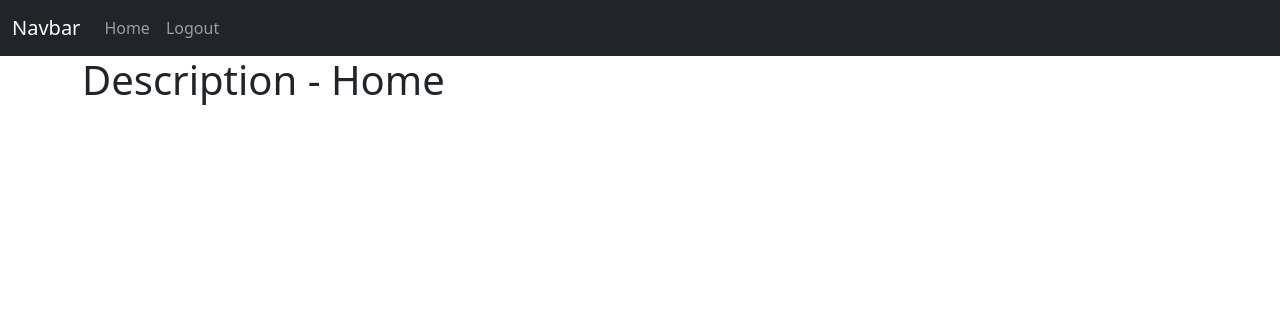
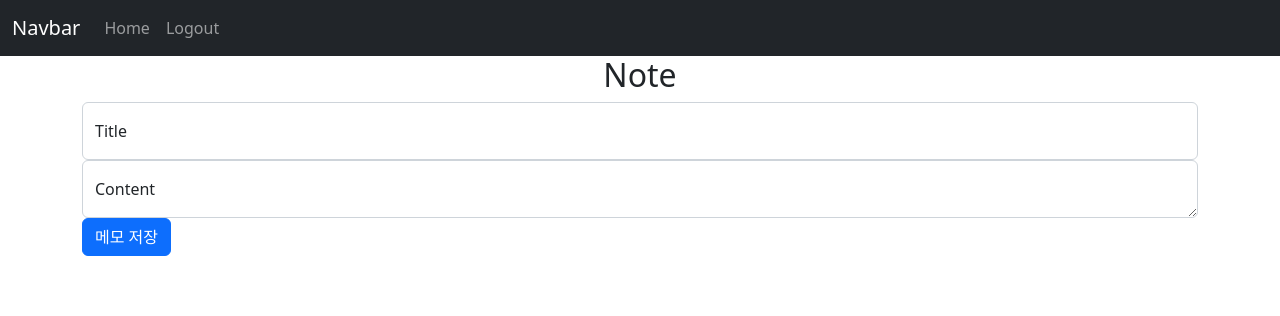
Before and after one commit to juncheolishere/220913-flask-tutorial-note-app, a Flask app: page / in a window 1280 px wide. Shown: the top 316 px of the page. Run offline with Flask 2, Linux system fonts and the light colour scheme; the visitor is signed in with stand-in values (Sample User, id 1); data comes from the database, SQL or seed files in the repository; data that the repository does not hold is empty.

Commit message:
~17 메모 생성 기능

```diff
--- a/diary/templates/base.html
+++ b/diary/templates/base.html
@@ -62,7 +62,7 @@
     <!-- ./message flashing -->
     <!-- content -->
     <div class="container">
-        {% block desctiption %}
+        {% block content %}
 
         {% endblock %}
     </div>
--- a/diary/templates/home.html
+++ b/diary/templates/home.html
@@ -3,6 +3,32 @@
 Title - Home
 {% endblock %}
 
-{% block desctiption %}
-<h1>Description - Home</h1>
+{% block content %}
+<!-- 메모 생성 영역 -->
+<form action="" method="post">
+    <h2 align="center">Note</h2>
+    <div class="form-floating">
+        <input name="note-title" type="text" class="form-control" id="note-title" placeholder="name@example.com">
+        <label for="note-title">Title</label>
+    </div>
+    <div class="form-floating">
+        <textarea name="note-content" class="form-control" placeholder="Leave a content here" id="note-content"></textarea>
+        <label for="note-content">Content</label>
+    </div>
+    <button type="submit" class="btn btn-primary">메모 저장</button>
+</form>
+<!-- ./메모 생성 영역 -->
+<!-- 메모 조회 영역 -->
+<div class="list-group">
+    {% for note in current_user.notes %}
+    <a href="#" class="list-group-item list-group-item-action">
+        <div class="d-flex w-100 justify-content-between">
+          <h5 class="mb-2">{{note.title}}</h5>
+          <small class="text-muted">{{note.datetime}}</small>
+        </div>
+        <p class="mb-1">{{note.content}}</p>
+    </a>
+    {% endfor %}
+</div>
+<!-- ./메모 조회 영역 -->
 {% endblock %}
--- a/diary/templates/sign_in.html
+++ b/diary/templates/sign_in.html
@@ -3,7 +3,7 @@
 Title - Sign In
 {% endblock %}
 
-{% block desctiption %}
+{% block content %}
 <!-- sing-in input form -->
 <!-- method 설정이 안되어있으면 디폴트 값은 GET -->
 <form method="post">
--- a/diary/templates/sign_up.html
+++ b/diary/templates/sign_up.html
@@ -3,7 +3,7 @@
 Title - Sing Up
 {% endblock %}
 
-{% block desctiption %}
+{% block content %}
 <!-- sing-up input form -->
 <form method="post">
     <h2 align="center">Sign Up</h2>
--- a/diary/views.py
+++ b/diary/views.py
@@ -1,10 +1,33 @@
-from flask import Blueprint, render_template
+from flask import Blueprint, render_template, request, flash, url_for, redirect
 from flask_login import login_required, current_user
-
+from . import db
+from .models import Note
 # Create Blueprint
 views = Blueprint('views', __name__)
 
 #route
-@views.route('/')
+@views.route('/', methods=['GET','POST'])
+@login_required
 def home():
+    # POST : 메모 생성
+    if request.method == "POST":
+        title = request.form.get('note-title')
+        content = request.form.get('note-content')
+
+        #  유효성 검사
+        if len(title) < 1 or len(content) < 1:
+            flash("제목 또는 내용이 없습니다.", category="error")
+        elif len(title) > 50 :
+            flash("제목이 너무 깁니다. 50자 이내", category="error")
+        elif len(content) > 2000 :
+            flash("제목이 너무 깁니다. 2000자 이내", category="error")
+        else:
+            # note 인스턴스 생성 -> DB에 저장
+            new_note = Note(title=title, content=content, user_id=current_user.id)
+            db.session.add(new_note)
+            db.session.commit()
+
+            flash("메모 생성 완료", category="success")
+            return redirect(url_for('views.home')) # 없으면 메모 계속 생성
+
     return render_template('home.html')
```
